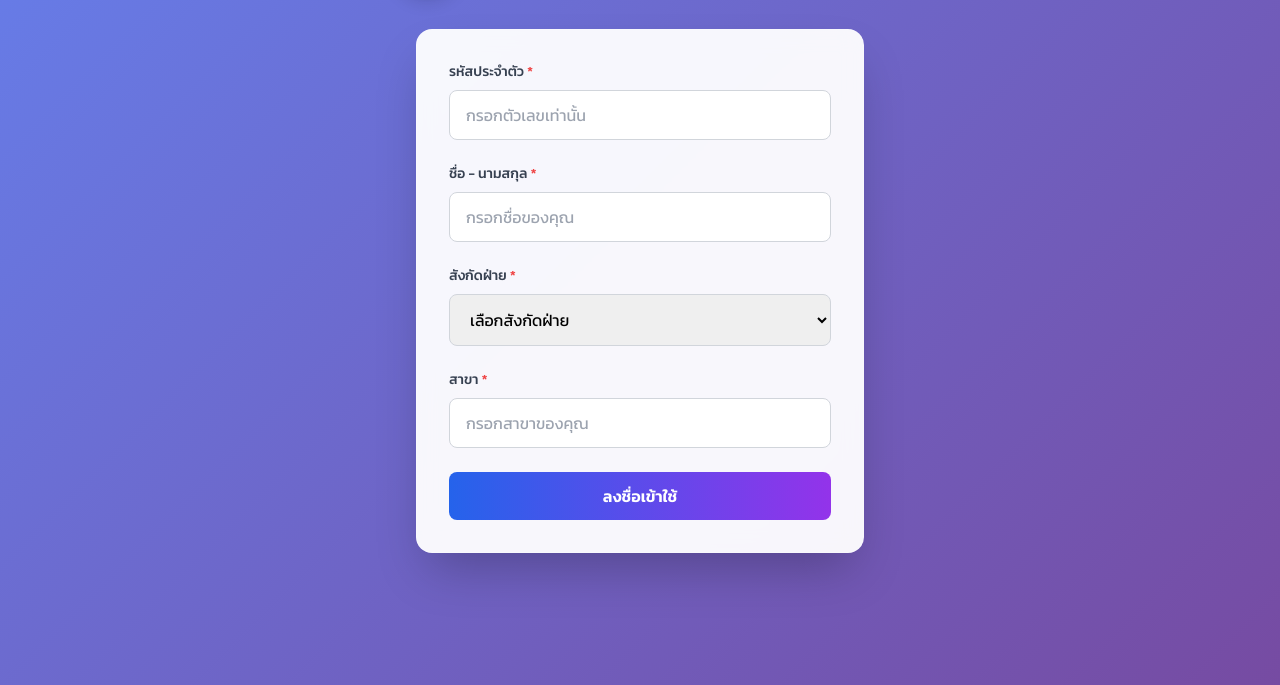
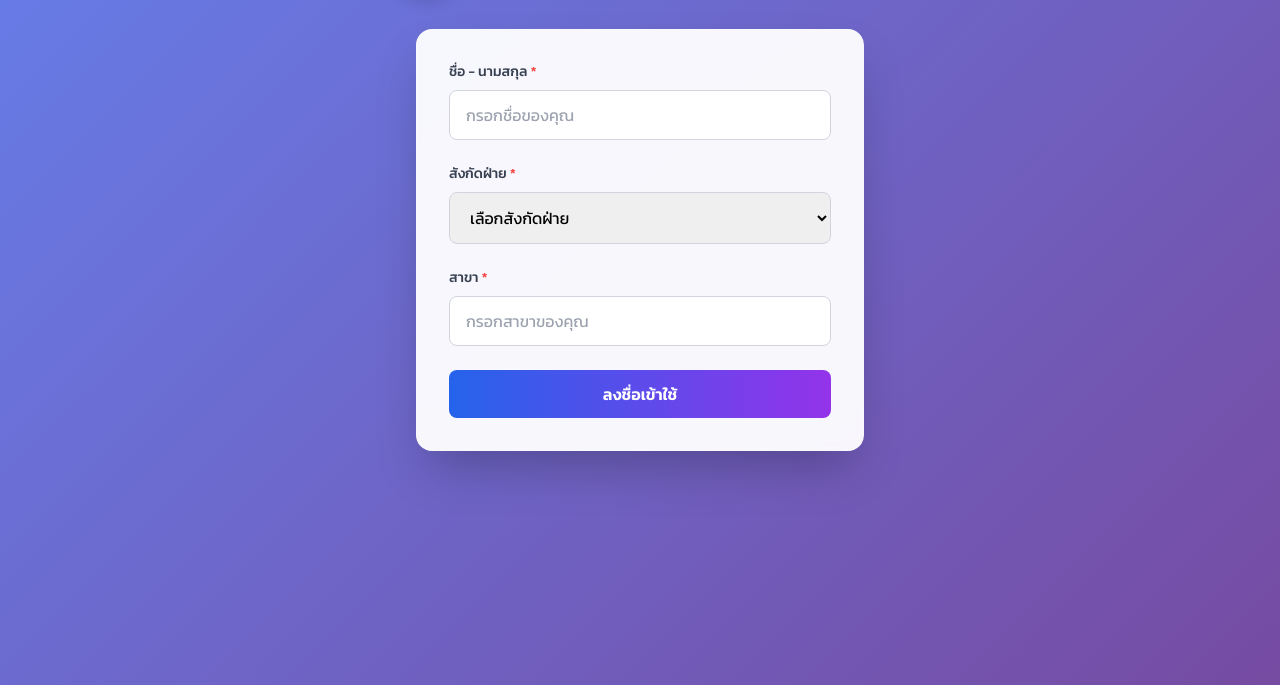
Before and after one commit to suporn300643-wq/PO.Login, a plain HTML site: page index.html in a window 1280 px wide. Shown: the part 115-800 px from the top of the page. Drawn offline with nearby package versions, Linux system fonts and the light colour scheme; some packages are replaced by stand-ins of ours; a script that the page names is missing.

Commit message:
Update index.html

```diff
--- a/index.html
+++ b/index.html
@@ -48,21 +48,6 @@
         <!-- Registration Form -->
         <div class="max-w-md mx-auto glass-effect rounded-2xl shadow-2xl p-8">
             <form id="registrationForm" class="space-y-6">
-                <!-- รหัสประจำตัว -->
-                <div>
-                    <label for="employeeId" class="block text-sm font-medium text-gray-700 mb-2">
-                        รหัสประจำตัว <span class="text-red-500">*</span>
-                    </label>
-                    <input type="text"
-                           id="employeeId"
-                           name="employeeId"
-                           pattern="[0-9]*"
-                           inputmode="numeric"
-                           class="w-full px-4 py-3 border border-gray-300 rounded-lg focus:ring-2 focus:ring-blue-500 focus:border-transparent transition-all duration-300 input-focus"
-                           placeholder="กรอกตัวเลขเท่านั้น"
-                           required>
-                </div>
-
                 <!-- ชื่อ -->
                 <div>
                     <label for="name" class="block text-sm font-medium text-gray-700 mb-2">
@@ -126,11 +111,6 @@
     </div>
 
     <script>
-        // ตรวจสอบให้กรอกเฉพาะตัวเลขในรหัสประจำตัว
-        document.getElementById('employeeId').addEventListener('input', function(e) {
-            this.value = this.value.replace(/[^0-9]/g, '');
-        });
-
         // จัดการการส่งฟอร์ม
         document.getElementById('registrationForm').addEventListener('submit', async function(e) {
             e.preventDefault();
```
